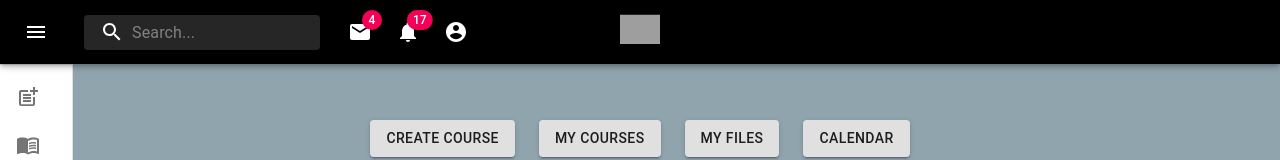
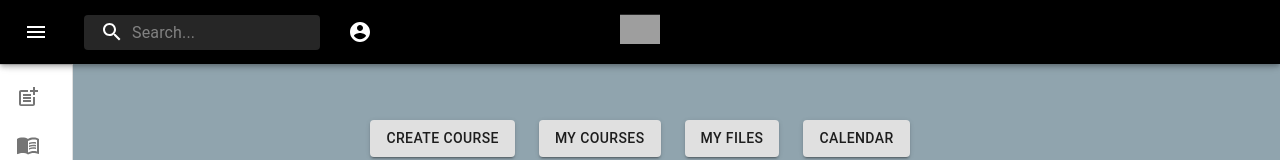
Before and after one commit to nlyra/SystemsEngineeringToolkit, a React (Create React App) app in the folder frontend/toolkit-webapp/: page / in a window 1280 px wide. Shown: the top 160 px of the page. Built offline with nearby package versions, Linux system fonts and the light colour scheme; no server answers; grey boxes are pictures that could not be loaded.

Commit message:
Updated with edits to navBar in dev

```diff
--- a/frontend/toolkit-webapp/src/components/TopNavBar.js
+++ b/frontend/toolkit-webapp/src/components/TopNavBar.js
@@ -128,7 +128,7 @@ const useStyles = makeStyles((theme) => ({
       },
 }))
 
-export default function TopNavBar() {
+export default function TopNavBar({search}) {
 
     const classes = useStyles();
     const theme = useTheme();
@@ -173,13 +173,14 @@ export default function TopNavBar() {
                                 input: classes.inputInput,
                             }}
                             inputProps={{ 'aria-label': 'search' }}
+                            onChange={e => search(e.target.value)}
                         />
                     </div>
                     <div className={classes.horizontalCenteringLogo}>
                         <img src={logo} alt="logo" className={classes.logoStyle}/>
                     </div>
                     <div>
-                        <IconButton aria-label="show 4 new mails" color="inherit">
+                        {/*(<IconButton aria-label="show 4 new mails" color="inherit">
                             <Badge badgeContent={4} color="secondary">
                                 <MailIcon />
                             </Badge>
@@ -188,7 +189,7 @@ export default function TopNavBar() {
                             <Badge badgeContent={17} color="secondary">
                                 <NotificationsIcon />
                             </Badge>
-                        </IconButton>
+                        </IconButton>*/}
                         <IconButton
                             edge="end"
                             aria-label="account of current user"
```
